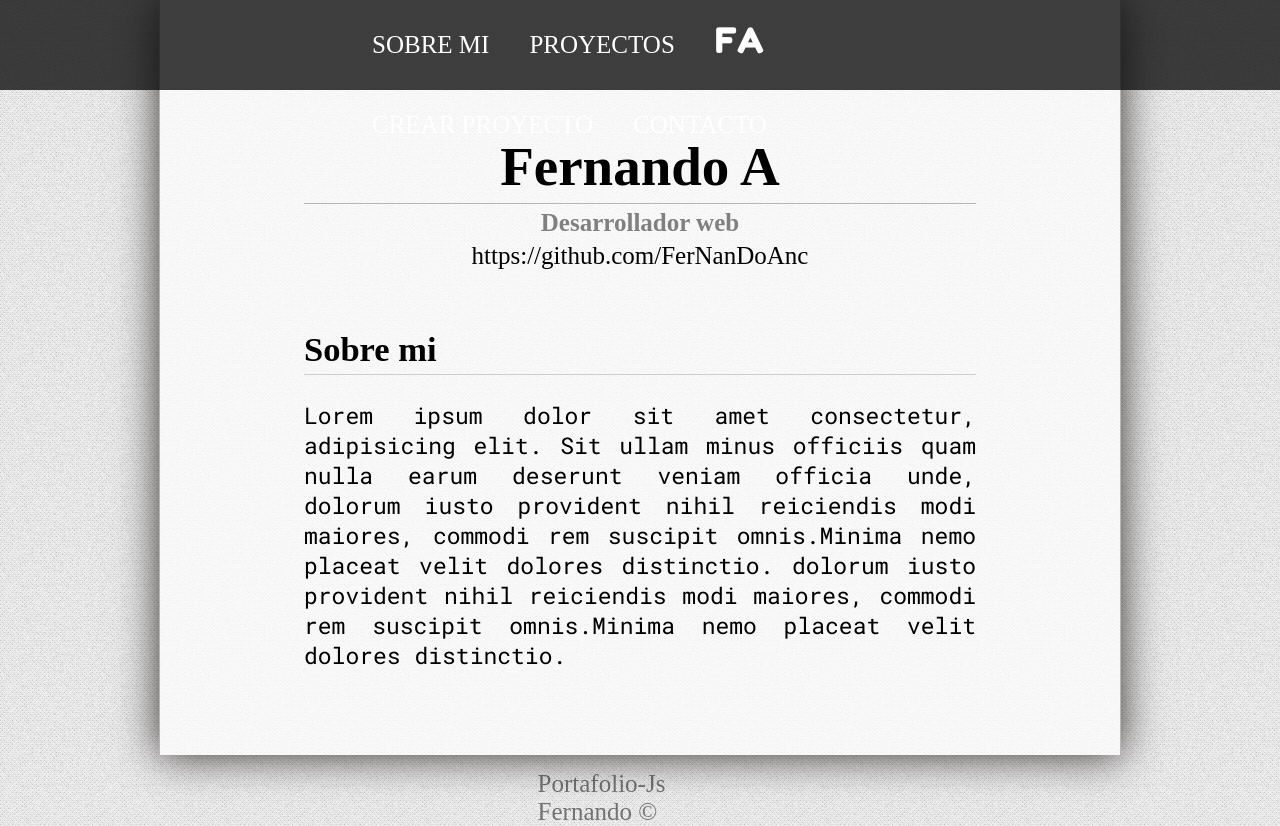
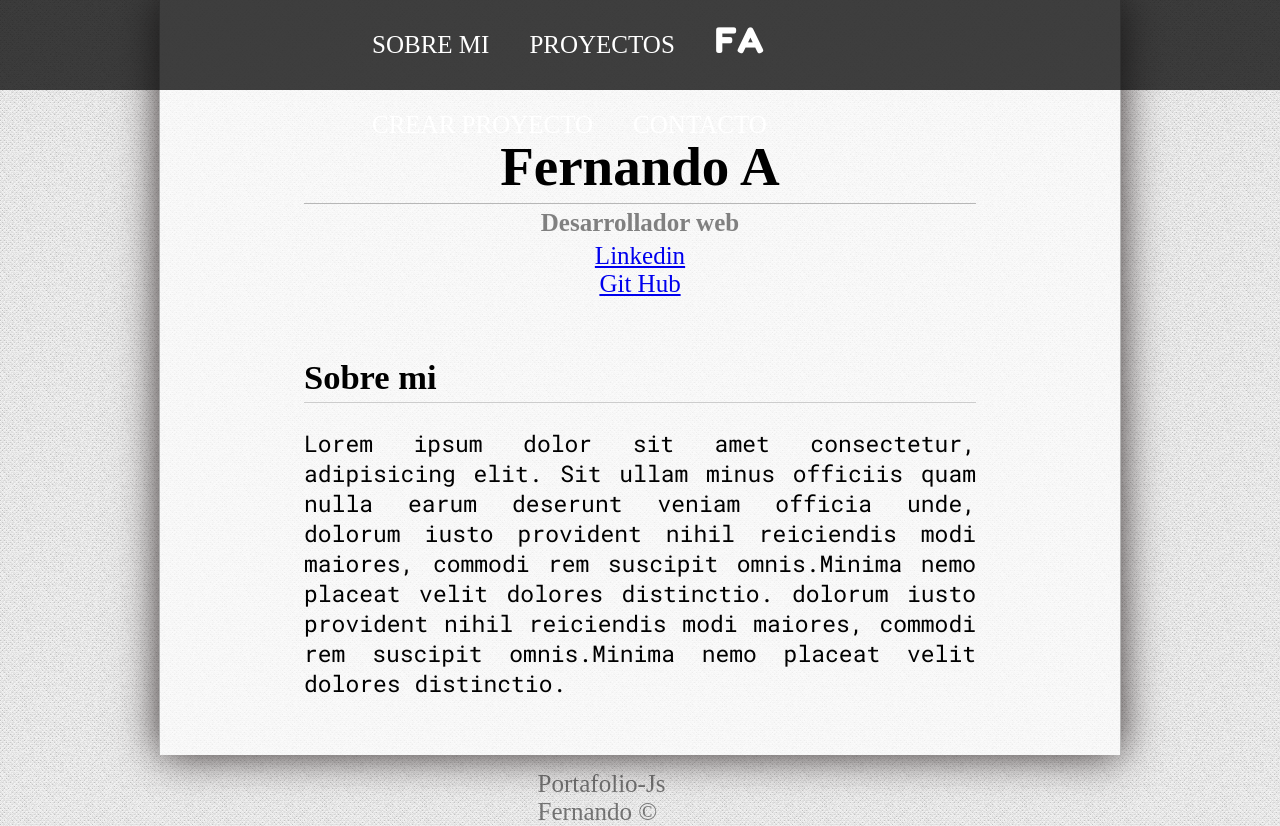
Before and after one commit to FerNanDoAnc/PortafolioJs, an Angular app in the folder proyecto-angular/: page / in a window 1280 px wide. Built offline with nearby package versions, Linux system fonts and the light colour scheme; a web font is replaced by a local one.

Commit message:
Links actualizados

```diff
--- a/proyecto-angular/src/app/components/about/about.component.html
+++ b/proyecto-angular/src/app/components/about/about.component.html
@@ -1,7 +1,10 @@
 <div id="title">
+
     <h1>{{title}}</h1>
     <h2>{{subtitle}}</h2>
-    <p>{{web}}</p>
+    <p><a href="https://www.linkedin.com/in/fernando-ancajima-85516b164/">{{web}}</a></p>
+    <p><a href="https://github.com/FerNanDoAnc">Git Hub</a></p>
+
 </div>
 
 <article class="about">
--- a/proyecto-angular/src/app/components/about/about.component.ts
+++ b/proyecto-angular/src/app/components/about/about.component.ts
@@ -13,7 +13,7 @@ export class AboutComponent implements OnInit {
   constructor() {
     this.title ="Fernando A";
     this.subtitle ="Desarrollador web";
-    this.web ="https://github.com/FerNanDoAnc";
+    this.web ="Linkedin";
   }
 
   ngOnInit(): void {
--- a/proyecto-angular/src/app/components/edit/edit.component.ts
+++ b/proyecto-angular/src/app/components/edit/edit.component.ts
@@ -15,28 +15,23 @@ import {Router, ActivatedRoute, Params} from '@angular/router';
   templateUrl: '../create/create.component.html',
   styleUrls: ['./edit.component.css'],
   //cargar el servicio
-  providers: [ProjectService,
-    //cargar archivos ,my image
-    UploadService
+  providers: [
+    ProjectService,
+    UploadService     //cargar archivos ,my image
   ]
 })
 export class EditComponent implements OnInit {
   public title: string;
   public project: Project;
-  //Para mostrar el detalle de c/u de los proyectos
-  public save_project
-  //Para mostrar un mensaje de exito
-  public status: string;
-  //ficheros para subir, my amegenes
-  public filesToUpload: Array<File>;
+  public save_project   //Para mostrar el detalle de c/u de los proyectos
+  public status: string;    //Para mostrar un mensaje de exito
+  public filesToUpload: Array<File>;  //ficheros para subir, my amegenes
   public url: string; //para cargar la imagen
 
   constructor(
     private _projectService: ProjectService,
-    //viene del servicio creado para subir archivos, my imagenes
-    private _uploadService: UploadService,
-    //injectamos en el constructor
-    private _route: ActivatedRoute,
+    private _uploadService: UploadService,    //viene del servicio creado para subir archivos, my imagenes
+    private _route: ActivatedRoute,    //injectamos en el constructor
     private _router: Router //para cargar la imagen
 
   ) {
--- a/proyecto-angular/src/app/services/project.service.ts
+++ b/proyecto-angular/src/app/services/project.service.ts
@@ -51,7 +51,7 @@ export class ProjectService{
     }
     //para editar.Se usara en el edit.component
     updateProject(project):Observable<any>{
-        let params =JSON.stringify(project);
+        let params =JSON.stringify(project);//Psamos los parametro a la peticion y los guarda
         //set enviar informacion ,por JSON
         let headers = new HttpHeaders().set('Content-Type', 'application/json');
         //la id y la id y todos los parametros para deditarlos con PUT
```
Also changed, not shown: proyecto-angular/src/app/app.routing.ts (line endings or trailing spaces).
